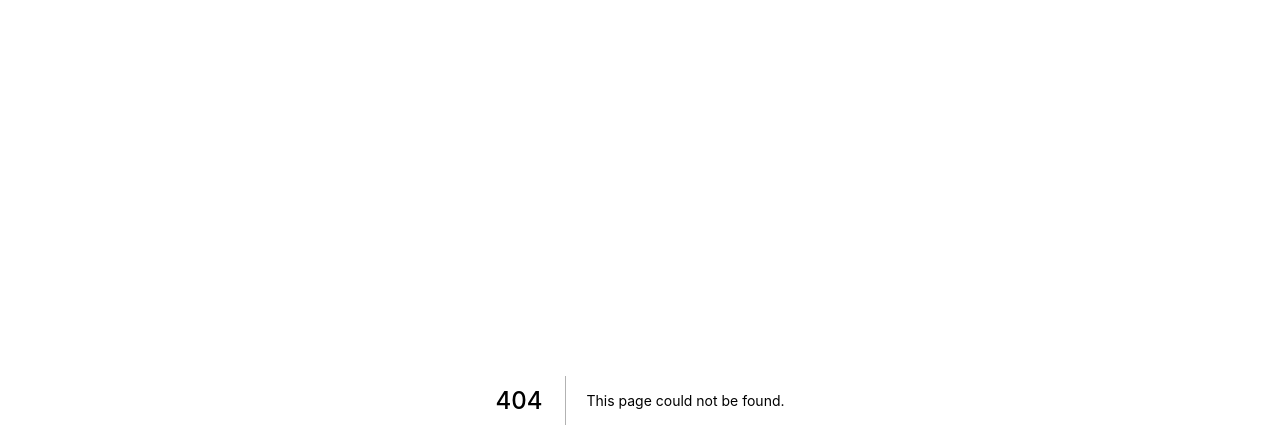
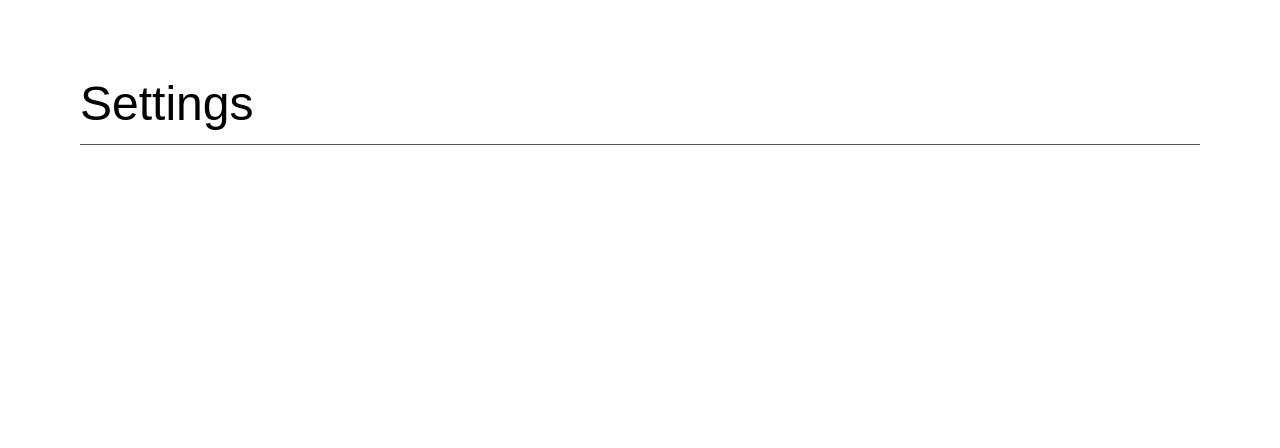
Before and after one commit to the-halfbloodprince/my_dash, a Next.js app: page /settings in a window 1280 px wide. Before the commit this address had no page. Shown: the top 448 px of the page. Built offline with nearby package versions, Linux system fonts and the light colour scheme.

Commit message:
settings init

```diff
--- /dev/null
+++ b/pages/settings.js
@@ -0,0 +1,15 @@
+import React from 'react'
+
+const Settings = () => {
+  return (
+    <div className='px-20 py-20 flex-col'>
+        <h1 className='text-5xl mb-4 '>Settings</h1>
+        <hr className='border-[#555]' />
+        <div>
+
+        </div>
+    </div>
+  )
+}
+
+export default Settings
```
